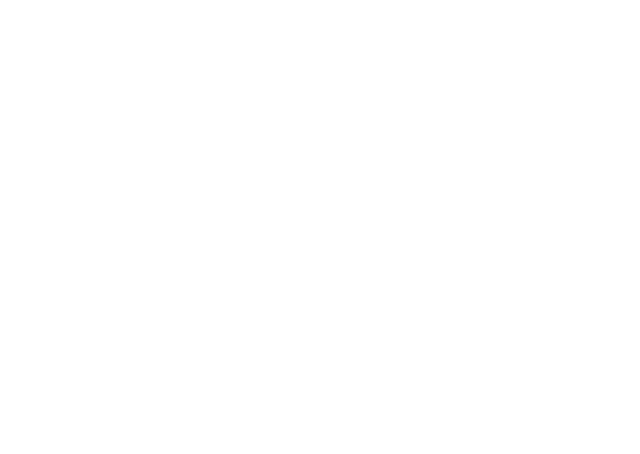
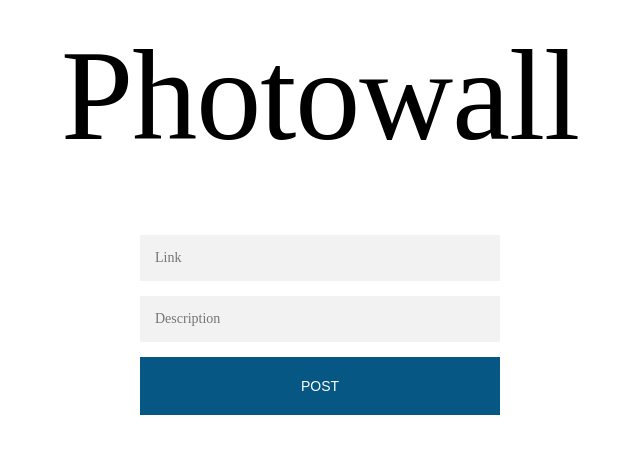
Before and after one commit to LawrenceCastillo/photowall, a React (Create React App) app: page /AddPhoto in a window 1280 px wide. Shown: the top 454 px of the page, without its empty margins (320-960 px from the left). Built offline with nearby package versions, Linux system fonts and the light colour scheme; a web font is replaced by a local one.

Commit message:
implemented add and remove functionality with redux store

```diff
--- a/src/Components/AddPhoto.js
+++ b/src/Components/AddPhoto.js
@@ -17,14 +17,13 @@ class AddPhoto extends Component {
     }
 
     if (imageLink && description){
-      this.props.onAddPhoto(post);
+      this.props.addPost(post);
+      this.props.history.push('/')
     }
   }
 
   render() {
     return (
-      <div>
-        <h1> Photowall </h1>
       <div className='form'>
         <form onSubmit={this.handleSubmit}>
           <input type='text' placeholder='Link' name='link' />
@@ -32,7 +31,6 @@ class AddPhoto extends Component {
           <button> Post </button>
         </form>
       </div>
-      </div>
     )
   }
 }
--- a/src/Components/App.js
+++ b/src/Components/App.js
@@ -1,5 +1,8 @@
 import Main from './Main'
 import {connect} from 'react-redux'
+import {bindActionCreators} from 'redux'
+import * as actions from '../redux/actions'
+import {withRouter} from 'react-router'
 
 function mapStateToProps(state) {
   return {
@@ -7,6 +10,10 @@ function mapStateToProps(state) {
   }
 }
 
-const App = connect(mapStateToProps)(Main)
+function mapDispatchToProps(dispatch) {
+  return bindActionCreators(actions, dispatch)
+}
+
+const App = withRouter(connect(mapStateToProps, mapDispatchToProps)(Main))
 
 export default App;
--- a/src/Components/Main.js
+++ b/src/Components/Main.js
@@ -1,31 +1,19 @@
 import React, {Component} from 'react'
-import Title from './Title'
 import Photowall from './Photowall'
 import AddPhoto from './AddPhoto'
-import {Route} from 'react-router-dom'
+import {Route, Link} from 'react-router-dom'
 
 class Main extends Component {
-  constructor() {
-    super()
-  }
-
   render() {
     return (
       <div>
+        <h1><Link to='/'> Photowall </Link></h1>
         <Route exact path='/' render = {() => (
-          <div>
-            <Title title = {'Photowall'}/>
-            <Photowall posts={this.props.posts} />
-          </div>
+            <Photowall {...this.props} />
         )} />
-        {/* <Route path='/AddPhoto' render = {({history}) => (
-          <div>
-            <AddPhoto onAddPhoto={(addedPost) => {
-              this.addPhoto(addedPost);
-              history.push('/');
-            }} />
-          </div>
-        )} /> */}
+        <Route path='/AddPhoto' render = {({history}) => (
+            <AddPhoto {...this.props} />
+        )} />
       </div>
     )
   }
--- a/src/Components/Photo.js
+++ b/src/Components/Photo.js
@@ -8,7 +8,7 @@ const Photo = (props) => {
       <img className='photo' src={post.imageLink} alt={post.description} />
       <figcaption> <p>{post.description}</p></figcaption>
       <div className='button-container'>
-        <button onClick={() => {props.onRemovePhoto(post)}} >Remove</button>
+        <button onClick={() => {props.removePost(props.index)}} >Remove</button>
       </div>
     </figure>
   )
--- a/src/Components/Photowall.js
+++ b/src/Components/Photowall.js
@@ -12,7 +12,7 @@ const Photowall = (props) => {
           .sort(function(x,y) {
             return y.id - x.id;
           })
-          .map((post, index) => <Photo key={index} post={post} onRemovePhoto={props.onRemovePhoto} />)}
+          .map((post, index) => <Photo key={index} post={post} {...props} index={index} />)}
       </div>
     </div>
   )
--- a/src/Styles/Stylesheet.css
+++ b/src/Styles/Stylesheet.css
@@ -17,6 +17,11 @@ h1 {
   margin: 2rem 0;
   letter-spacing: -1px;
   color: black;
+}
+
+h1 a {
+  color: black;
+  text-decoration: none;
 }
 
 @font-face {
--- a/src/index.js
+++ b/src/index.js
@@ -7,12 +7,6 @@ import rootReducer from './redux/reducer'
 import {Provider} from 'react-redux'
 import App from './Components/App'
 
-const store = createStore(rootReducer);
+const store = createStore(rootReducer, window.__REDUX_DEVTOOLS_EXTENSION__ && window.__REDUX_DEVTOOLS_EXTENSION__());
 
-ReactDOM.render(
-  <Provider store={store}>
-    <BrowserRouter>
-      <App/>
-    </BrowserRouter>
-  </Provider>,
-  document.getElementById('root'));
+ReactDOM.render(<Provider store={store}><BrowserRouter><App/></BrowserRouter></Provider>, document.getElementById('root'));
--- /dev/null
+++ b/src/redux/actions.js
@@ -0,0 +1,13 @@
+export const removePost = (index) => {
+  return {
+    type: 'REMOVE_POST',
+    index: index,
+  }
+}
+
+export function addPost(post) {
+  return {
+    type: 'ADD_POST',
+    post: post,
+  }
+}
--- a/src/redux/reducer.js
+++ b/src/redux/reducer.js
@@ -1,7 +1,11 @@
 import posts from '../data/posts'
 
 const postReducer = (state = posts, action) => {
-  return state;
+  switch (action.type){
+    case 'REMOVE_POST': return [...state.slice(0, action.index), ...state.slice(action.index+1)]
+    case 'ADD_POST': return [...state, action.post]
+    default: return state
+  }
 }
 
 export default postReducer;
```
Lines whose indentation alone changed are shown as unchanged.
